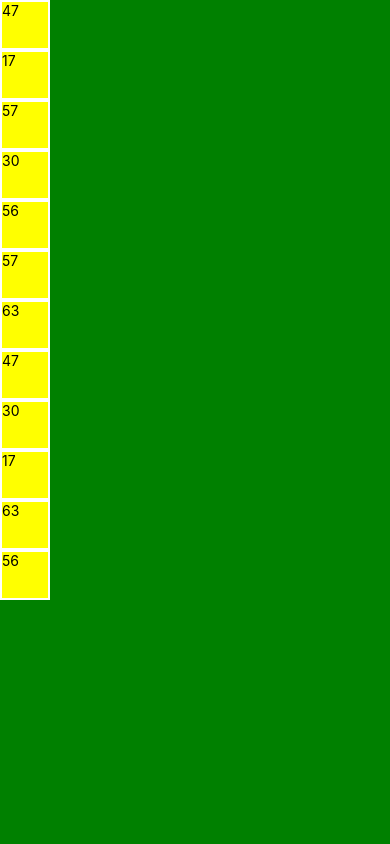
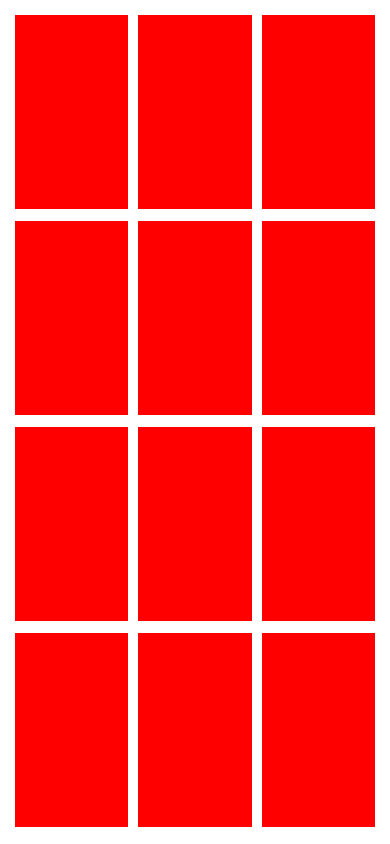
Before and after one commit to podiyaaa/card-flip-game, a React Native app: screen / in a window 390 px wide. Built offline with nearby package versions, Linux system fonts and the light colour scheme.

Commit message:
card view done with animations

```diff
--- /dev/null
+++ b/CardView.tsx
@@ -0,0 +1,106 @@
+import {useRef} from 'react';
+import {Animated, Pressable, StyleSheet, Text, View} from 'react-native';
+import {Card} from './Models';
+
+type CardViewProps = {
+  card: Card;
+  height: number;
+  width: number;
+};
+
+const CardView: React.FC<CardViewProps> = ({card, height, width}) => {
+  const animatedValue: Animated.Value = useRef(new Animated.Value(0)).current;
+  var value: number = 0;
+  animatedValue.addListener(obj => {
+    value = obj.value;
+  });
+  const frontInterpolate: Animated.AnimatedInterpolation =
+    animatedValue.interpolate({
+      inputRange: [0, 180],
+      outputRange: ['0deg', '180deg'],
+    });
+
+  const backInterpolate: Animated.AnimatedInterpolation =
+    animatedValue.interpolate({
+      inputRange: [0, 180],
+      outputRange: ['180deg', '360deg'],
+    });
+
+  const onPress = () => {
+    if (value >= 90) {
+      Animated.spring(animatedValue, {
+        toValue: 0,
+        friction: 8,
+        tension: 10,
+        useNativeDriver: true,
+      }).start();
+    } else {
+      Animated.spring(animatedValue, {
+        toValue: 180,
+        friction: 8,
+        tension: 10,
+        useNativeDriver: true,
+      }).start();
+    }
+  };
+
+  return (
+    // eslint-disable-next-line react/react-in-jsx-scope
+    <View
+      style={[
+        styles.baseContainer,
+        {
+          width: width,
+          height: height,
+        },
+      ]}>
+      {/*eslint-disable-next-line react/react-in-jsx-scope*/}
+      <Pressable onPress={onPress} style={styles.pressableContainer}>
+        {/*eslint-disable-next-line react/react-in-jsx-scope*/}
+        <Animated.View
+          style={[styles.backCard, {transform: [{rotateY: backInterpolate}]}]}>
+          {/*eslint-disable-next-line react/react-in-jsx-scope*/}
+          <Text>{card.number}</Text>
+        </Animated.View>
+        {/*eslint-disable-next-line react/react-in-jsx-scope*/}
+        <Animated.View
+          style={[
+            styles.frontCard,
+            {
+              transform: [{rotateY: frontInterpolate}],
+            },
+          ]}
+        />
+      </Pressable>
+    </View>
+  );
+};
+
+export default CardView;
+
+const styles = StyleSheet.create({
+  baseContainer: {
+    backgroundColor: 'white',
+  },
+  pressableContainer: {
+    width: '92%',
+    height: '94%',
+    margin: 5,
+  },
+  backCard: {
+    width: '100%',
+    height: '100%',
+    backgroundColor: 'pink',
+    alignItems: 'center',
+    justifyContent: 'center',
+    position: 'absolute',
+    top: 0,
+    backfaceVisibility: 'hidden',
+  },
+  frontCard: {
+    width: '100%',
+    height: '100%',
+    backgroundColor: 'red',
+    backfaceVisibility: 'hidden',
+  },
+});
--- a/GamePlayScreen.tsx
+++ b/GamePlayScreen.tsx
@@ -1,11 +1,16 @@
 import React, {useEffect, useState} from 'react';
-import {SafeAreaView, StyleSheet, Text, View} from 'react-native';
+import {
+  LayoutChangeEvent,
+  LayoutRectangle,
+  SafeAreaView,
+  StyleSheet,
+  Text,
+  useWindowDimensions,
+  View,
+} from 'react-native';
+import CardView from './CardView';
+import {Card} from './Models';
 import {randomNumbers, shuffleArray} from './Utils';
-
-interface Card {
-  id: string;
-  number: number;
-}
 
 type GamePlayScreenProps = {};
 
@@ -25,30 +30,41 @@ function useGamePlayScreenViewModel() {
   };
 }
 
-const GamePlayScreen = ({}: GamePlayScreenProps) => {
+const GamePlayScreen: React.FC<GamePlayScreenProps> = () => {
   const {cards, refresh} = useGamePlayScreenViewModel();
+  const [baseContainerFrame, setBaseContainerFrame] = useState<LayoutRectangle>(
+    {height: 0, width: 0, x: 0, y: 0},
+  );
+  const {height, width} = useWindowDimensions();
 
   useEffect(() => {
     refresh();
     // eslint-disable-next-line react-hooks/exhaustive-deps
   }, []);
 
+  const onLayoutContainer = (event: LayoutChangeEvent) => {
+    setBaseContainerFrame(event.nativeEvent.layout);
+  };
+
+  if (height < width) {
+    return (
+      <View style={styles.center}>
+        <Text>Currently support for Portrait only</Text>
+      </View>
+    );
+  }
+
   return (
     <SafeAreaView style={styles.safeArea}>
-      <View style={styles.baseContainer}>
+      <View style={styles.baseContainer} onLayout={onLayoutContainer}>
         {cards.map(card => {
           return (
-            <View
+            <CardView
               key={card.id}
-              style={{
-                width: 50,
-                height: 50,
-                backgroundColor: 'yellow',
-                borderWidth: 2,
-                borderColor: 'white',
-              }}>
-              <Text>{card.number}</Text>
-            </View>
+              card={card}
+              height={baseContainerFrame.height / 4}
+              width={baseContainerFrame.width / 3}
+            />
           );
         })}
       </View>
@@ -60,5 +76,11 @@ export default GamePlayScreen;
 
 const styles = StyleSheet.create({
   safeArea: {flex: 1},
-  baseContainer: {flex: 1, backgroundColor: 'green'},
+  center: {flex: 1, justifyContent: 'center', alignItems: 'center'},
+  baseContainer: {
+    flex: 1,
+    flexWrap: 'wrap',
+    flexDirection: 'row',
+    margin: 10,
+  },
 });
--- /dev/null
+++ b/Models.ts
@@ -0,0 +1,4 @@
+export interface Card {
+  id: string;
+  number: number;
+}
```
